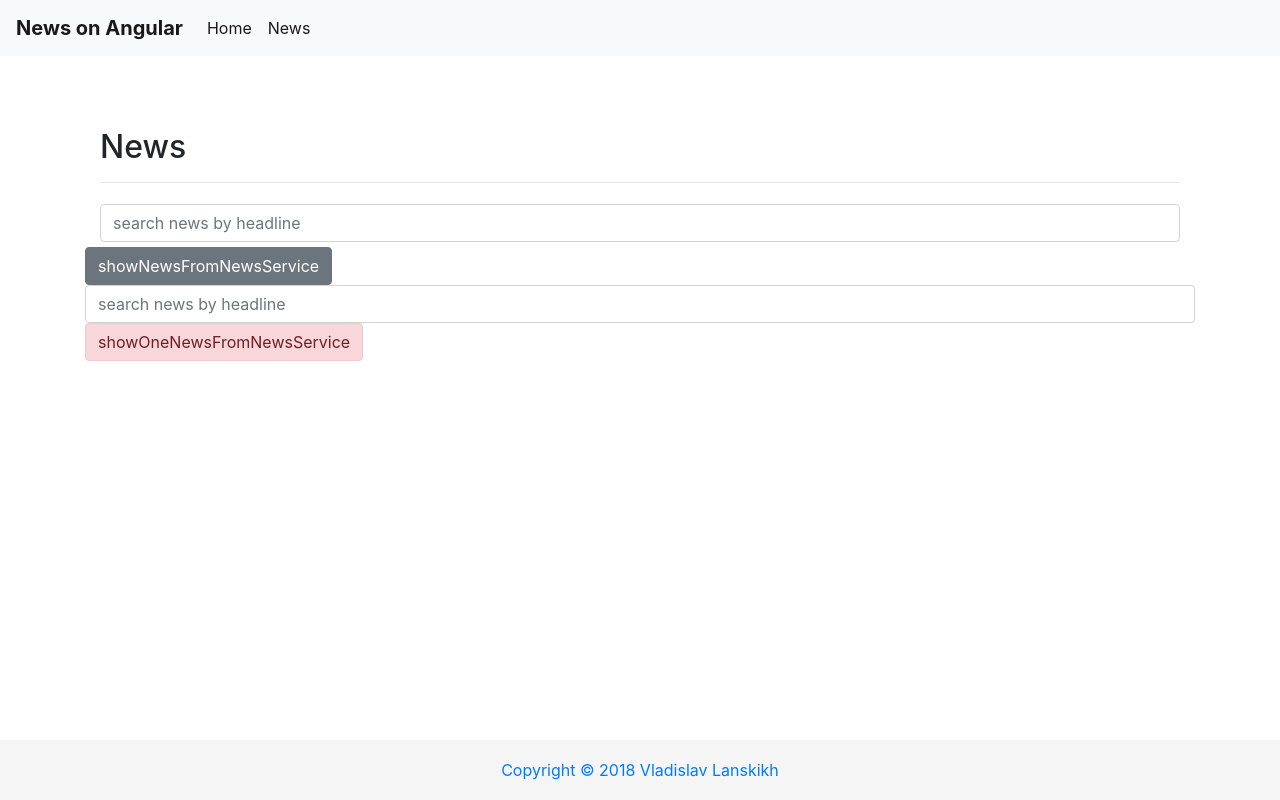
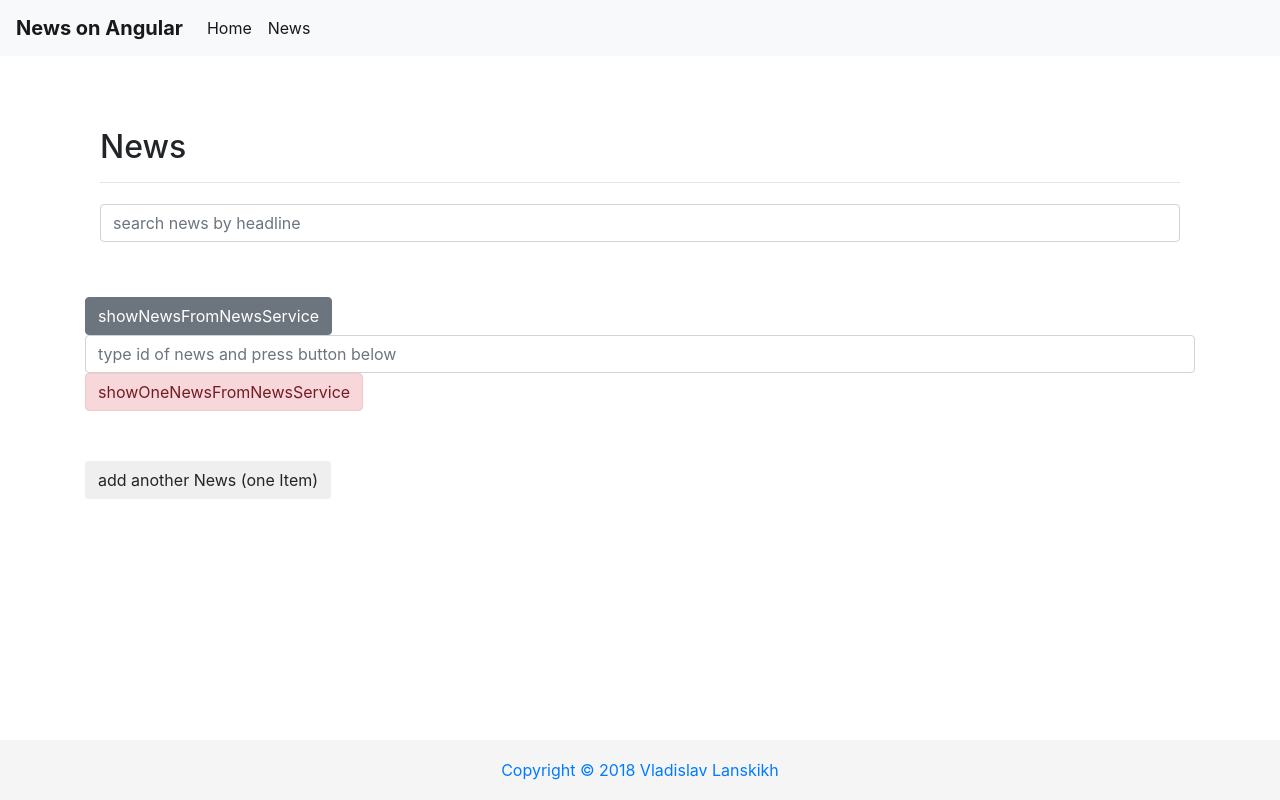
Before and after one commit to Vladlan/AngularNewsWithSearch, an Angular app: page /news in a window 1280 px wide. Built offline with nearby package versions, Linux system fonts and the light colour scheme.

Commit message:
added main Rest methods to news.service.ts

```diff
--- a/src/app/home-page/home-page.component.ts
+++ b/src/app/home-page/home-page.component.ts
@@ -25,7 +25,8 @@ export class HomePageComponent {
   }
 
   loadNewsInNewsService() {
-    this.newsService.assignNewsToService().subscribe((data) => {
+    this.newsService.assignNewsToService()
+      .subscribe((data) => {
         console.log('data: ', data);
       },
       (err) => {
--- a/src/app/news-page/news-page.component.css
+++ b/src/app/news-page/news-page.component.css
@@ -1,3 +1,9 @@
 .newsSearch {
   margin: 5px 0 5px 0;
 }
+
+.divider {
+  display: flex;
+  height: 50px;
+  width: 100%;
+}
--- a/src/app/news-page/news-page.component.html
+++ b/src/app/news-page/news-page.component.html
@@ -3,10 +3,12 @@
 
 <div class="row">
   <div class="col-md-12">
+
     <input class="form-control newsSearch"
            placeholder="search news by headline"
            type="text"
            [(ngModel)]="searchCar">
+
     <ul class="list-group">
       <li class="list-group-item"
           *ngFor="let oneNews of news | newsFilter:searchCar:'headLine';
@@ -18,16 +20,27 @@
     </ul>
   </div>
 
-  <br>
+  <div class="divider"></div>
+
   <button class="btn btn-secondary" (click)="showNewsFromNewsService()">
     showNewsFromNewsService
   </button>
+
+
   <input class="form-control typeId"
-         placeholder="search news by headline"
+         placeholder="type id of news and press button below"
          type="number"
          [(ngModel)]="oneNewsId">
+
   <button class="btn alert-danger" (click)="getOneNewsFromServiceById(oneNewsId)">
     showOneNewsFromNewsService
   </button>
 
+  <div class="divider"></div>
+
+  <button class="btn alert-heading" (click)="getOneNewsFromServiceById(oneNewsId)">
+    add another News (one Item)
+  </button>
+
+
 </div>
--- a/src/app/news-page/news-page.component.ts
+++ b/src/app/news-page/news-page.component.ts
@@ -9,7 +9,7 @@ export interface OneNews {
   };
   content: string;
   id: number;
-  dateOfCreation: number,
+  dateOfCreation: number;
   contentImgs?: { source: string, description: string }[];
 }
 
--- a/src/app/news.service.ts
+++ b/src/app/news.service.ts
@@ -5,17 +5,38 @@ import {Observable} from 'rxjs/Observable';
 
 @Injectable()
 export class NewsService {
-  constructor(private http: Http) {
-  }
+  constructor(private http: Http) {}
 
   news = [];
 
+  // main REST methods
   getNews() {
     return this.http.get('http://localhost:3000/news')
       .map((response: Response) => response.json());
   }
 
+  addOneNews(OneNewsName: string) {
+    const data = {
+      name: OneNewsName,
+      color: 'black'
+    };
+    return this.http.post('http://localhost:3000/news', data)
+      .map( (response: Response) => response.json() );
+  }
+
+  changeContent(oneNews, content: string) {
+    oneNews.content = content;
+    return this.http.put(`http://localhost:3000/news/${oneNews.id}`, oneNews)
+      .map( (response: Response) => response.json() );
+  }
+
+  deleteOneNews(oneNews: any) {
+    return this.http.delete(`http://localhost:3000/news/${oneNews.id}`)
+      .map( (response: Response) => response.json() );
+  }
+
   assignNewsToService() {
+    this.news = [];
     const ourNewsObservable = Observable.create((observer) =>  {
       this.getNews()
         .subscribe((news: OneNews[]) => {
```
Also changed, not shown: 1 other file (tests, documents, lock files or other folders).
